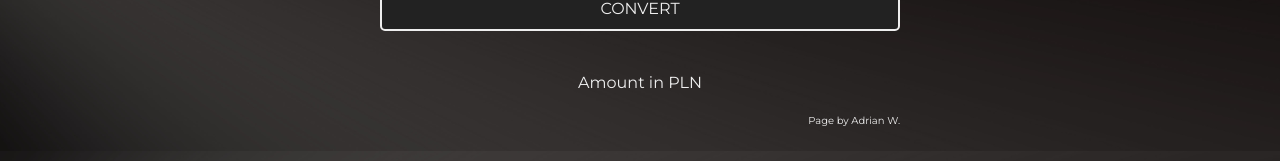
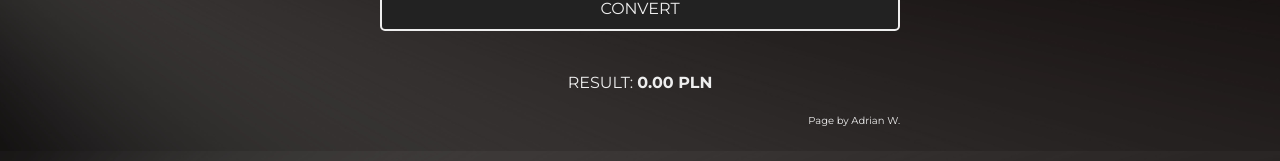
Before and after one commit to Adrode/currency-converter-react, a React (Create React App) app: page / in a window 1280 px wide. Shown: the part 649-810 px from the top of the page. Built offline with nearby package versions, Linux system fonts and the light colour scheme.

Commit message:
counting and displaying result amount

```diff
--- a/src/App.js
+++ b/src/App.js
@@ -1,4 +1,5 @@
 import { useState } from 'react';
+import { currencies } from "./currencies";
 import Header from "./Header";
 import Paragraph from "./Paragraph";
 import GridContainer from './GridContainer';
@@ -6,7 +7,7 @@ import Footer from "./Footer";
 import Form from "./Form";
 
 function App() {
-  const [result, setResult] = useState("N/A");
+  const [result, setResult] = useState(0);
 
   /*const countResult = (currency, inputValue) => {
     switch (currency) {
@@ -22,6 +23,11 @@ function App() {
     };
   };*/
 
+  const countResult = (currency, inputValue) => {
+    const rate = currencies.find(({ name }) => name === currency).rate;
+
+    setResult(inputValue * rate);
+  };
 
   return (
     <>
@@ -34,10 +40,10 @@ function App() {
       />
       <GridContainer />
       <Form
-        //countResult={countResult}
+        countResult={countResult}
       />
       <Paragraph
-        text="Amount in PLN"
+        text="RESULT: "
         value={result}
       />
       <Footer
--- a/src/Paragraph/index.js
+++ b/src/Paragraph/index.js
@@ -3,7 +3,7 @@ import "./style.css";
 const Paragraph = ({ text, value }) => {
     if (typeof value === "number") {
         return (
-            <p className="paragraph">{text}{" = "}<strong>{value.toFixed(2)}</strong></p>
+            <p className="paragraph">{text}<strong>{value.toFixed(2)}{" PLN"}</strong></p>
         );
     }
 
```
